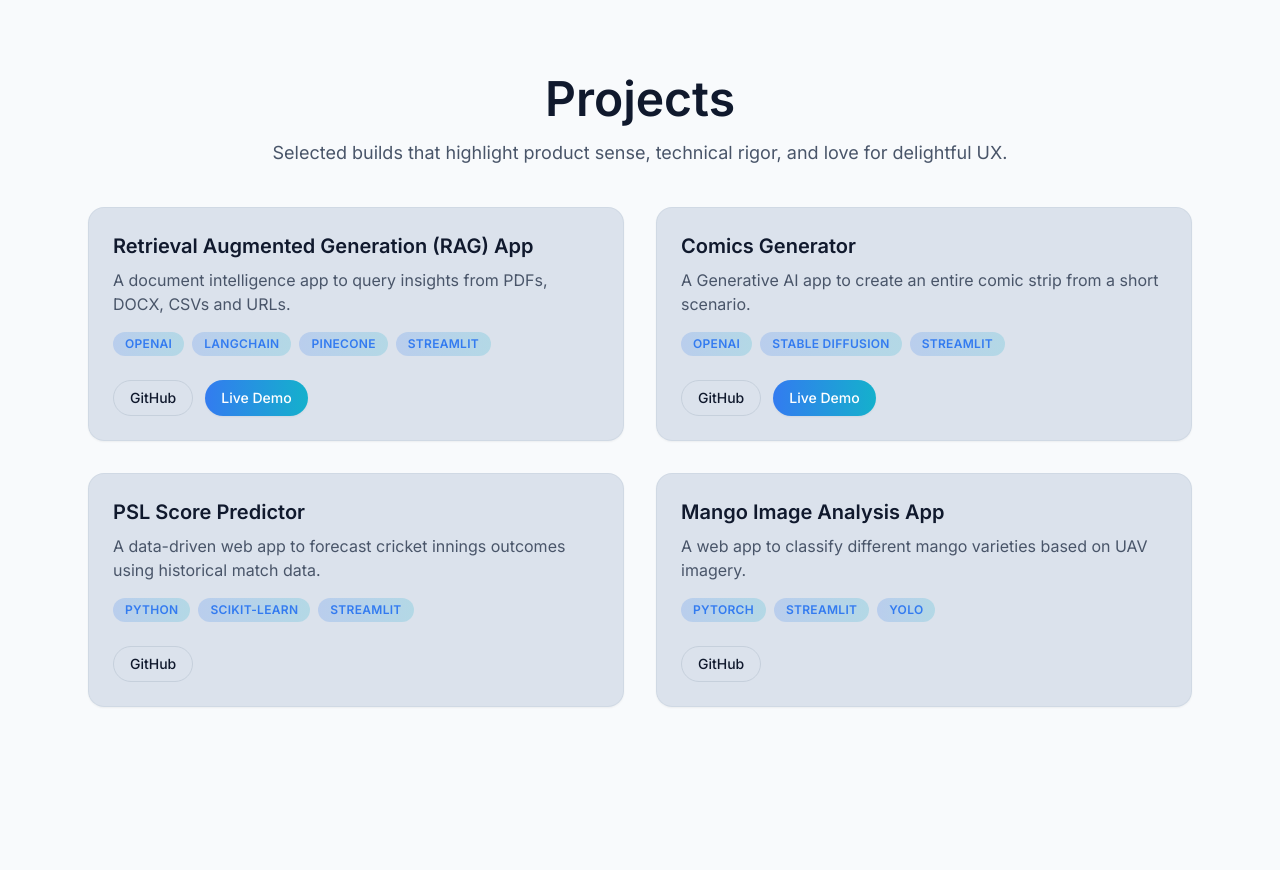
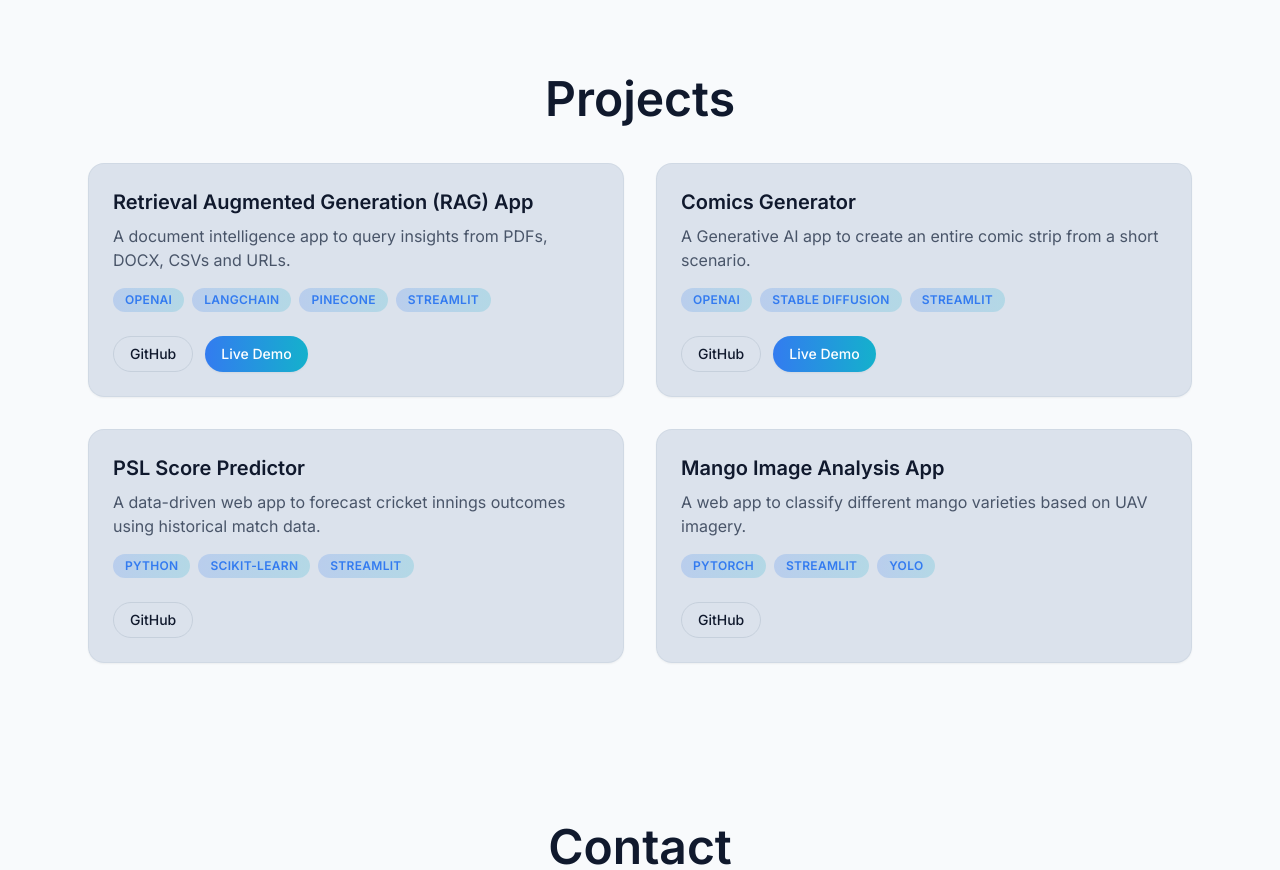
Before and after one commit to Rithub14/portfolio-website, a Next.js app: page / in a window 1280 px wide. Shown: the part 2740-3610 px from the top of the page. Built offline with nearby package versions, Linux system fonts and the light colour scheme.

Commit message:
tweak projects section text

```diff
--- a/sections/projects.tsx
+++ b/sections/projects.tsx
@@ -26,7 +26,6 @@ export function ProjectsSection() {
       >
         <h2 className="text-4xl font-semibold sm:text-5xl">Projects</h2>
         <p className="mt-4 text-balance text-lg text-muted-foreground">
-          Selected builds that highlight product sense, technical rigor, and love for delightful UX.
         </p>
       </motion.div>
       <div className="mt-10 grid gap-8 md:grid-cols-2">
```
